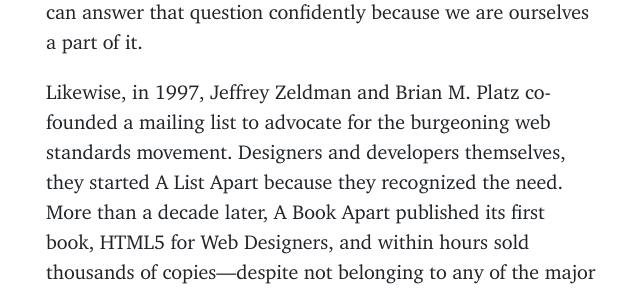
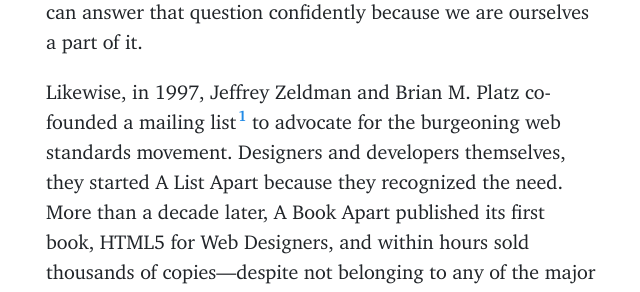
Before and after one commit to muhammadilfaj/mij, a Jekyll site: the page built from _posts/2021-01-24-baby-and-the-bathwater.md, in a window 1280 px wide and 900 px high, scrolled down 1954 px. Shown: the part 177-469 px from the top of the window, without its empty margins (318-958 px from the left). Built offline with Jekyll 4.4.1, drawn with Linux system fonts in a browser that asks for light colours; some of the changed text lies outside the part shown.

Commit message:
Update 2021-01-24-baby-and-the-bathwater.md

```diff
--- a/_posts/2021-01-24-baby-and-the-bathwater.md
+++ b/_posts/2021-01-24-baby-and-the-bathwater.md
@@ -20,7 +20,7 @@ And that brings us to our first bucket of bathwater: we can no longer think of p
 
 This is just as important when what you’re selling isn’t the content itself, but a service or product tangential to it. At Typekit, a large part of our success can be attributed to a publishing strategy that focuses on content that makes us all smarter: we share how we do things at Typekit and what we’ve learned from them, and we commission other writers to share what they know. An ancillary business case can be made for much of that content, but ultimately the question we ask ourselves is how we can make our community better; and we can answer that question confidently because we are ourselves a part of it.
 
-Likewise, in 1997, Jeffrey Zeldman and Brian M. Platz co-founded a mailing list to advocate for the burgeoning web standards movement. Designers and developers themselves, they started A List Apart because they recognized the need. More than a decade later, A Book Apart published its first book, HTML5 for Web Designers, and within hours sold thousands of copies—despite not belonging to any of the major book distributors. There is a direct line from that original mailing list to the launch of a new and successful publishing house (as well as events and agencies). The business model is a consequence of supporting the community—it’s a happy byproduct, not a means unto itself.
+Likewise, in 1997, Jeffrey Zeldman and Brian M. Platz co-founded a mailing list[^1] to advocate for the burgeoning web standards movement. Designers and developers themselves, they started A List Apart because they recognized the need. More than a decade later, A Book Apart published its first book, HTML5 for Web Designers, and within hours sold thousands of copies—despite not belonging to any of the major book distributors. There is a direct line from that original mailing list to the launch of a new and successful publishing house (as well as events and agencies). The business model is a consequence of supporting the community—it’s a happy byproduct, not a means unto itself.
 
 Of course, supporting a community is hard work, and it isn’t cheap. It’s expensive not only in time, but in spirit: you have to care about your readers. You have to stay up late wondering how you can make their days better. But the result is that you are beholden not to a particular platform, or even a certain kind of business, but to your people. And the more in touch you are with those people, the more likely you are to publish content (or sell a service, or build a product) they not only need, but love. Broadcast may be the bathwater, but community is the baby we didn’t used to have.
 
@@ -60,3 +60,5 @@ Now that’s changed. We are all just pennies and a click away from publishing a
 All of which is exciting, because it means there are more people willing and able to experiment, more people in a position to try new things—perhaps succeeding, perhaps not—but in either case sharing what they learned. And whether we’re working on fanfiction or dataviz or old-fashioned chapbooks, there is one community to which we all belong: each other. And that means I can’t answer this question alone; we have to answer it together.
 
 Tell me: what is it that you do?
+
+[^1]: explain the footnote
```
